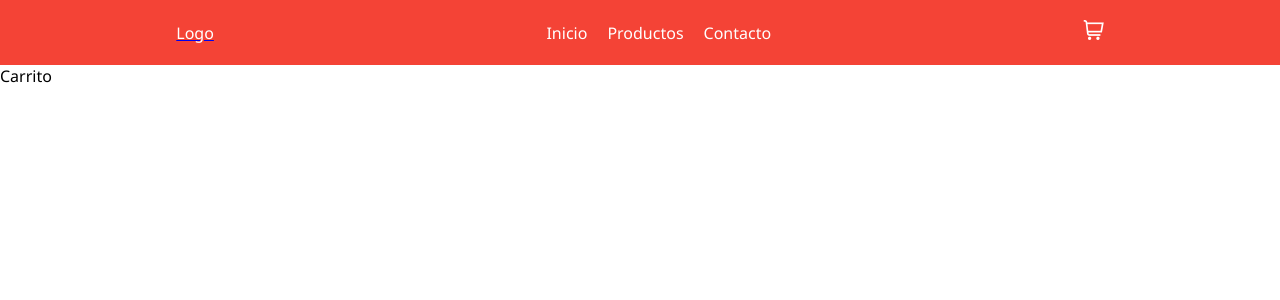
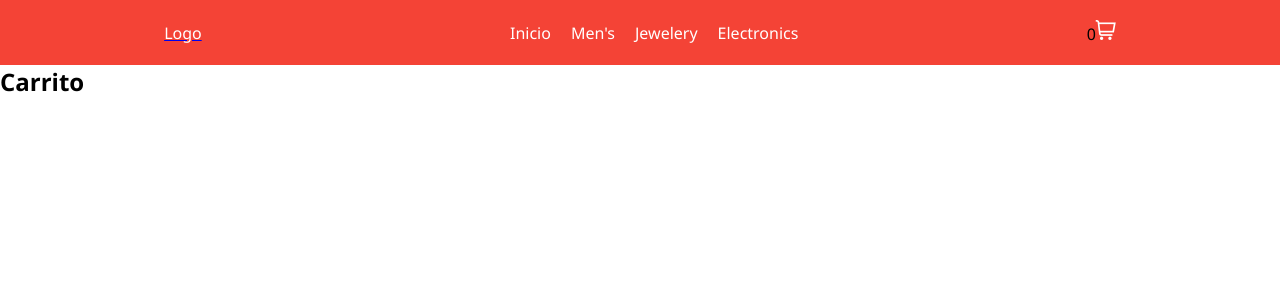
Before and after one commit to Lautaro-Reina/appreact_LautaroReina, a React (Create React App) app: page /cart in a window 1280 px wide. Shown: the top 300 px of the page. Built offline with nearby package versions, Linux system fonts and the light colour scheme.

Commit message:
CartContext agregado

```diff
--- a/src/App.js
+++ b/src/App.js
@@ -2,13 +2,15 @@ import React from 'react'
 import NavBar from './components/NavBar'
 import ItemListContainer from './components/ItemListContainer';
 import ItemDetailContainer from './components/ItemDetailContainer';
+import CartContext from './components/CartContext';
 import Cart from './components/Cart';
 import { BrowserRouter, Route, Routes } from 'react-router-dom';
 
 //<> CUMPLE LA FUNCION DE FRAGMENTO
 const App = () => {
   return (
-    <BrowserRouter>
+    <CartContext>
+      <BrowserRouter>
         <NavBar/>
         <Routes>
           <Route path="/" element={<ItemListContainer/>} />
@@ -16,7 +18,8 @@ const App = () => {
           <Route path="/item/:id" element={<ItemDetailContainer/>} />
           <Route path="/cart" element={<Cart/>} />
         </Routes>
-    </BrowserRouter>
+      </BrowserRouter>
+    </CartContext>
   )
 }
 
--- a/src/components/Cart.js
+++ b/src/components/Cart.js
@@ -1,8 +1,26 @@
 import React from 'react';
+import { useContext } from 'react';
+import { contextCart } from './CartContext';
 
 const Cart = () => {
+
+    const {carrito, priceTotal, removeItem, clear} = useContext(contextCart);
+
     return (
-        <p>Carrito</p>
+        <div>
+            <h2>Carrito</h2>
+            {carrito.map(producto => (
+                <>
+                <div key={producto.id}>
+                    <p>{producto.title}</p>
+                    <p>{producto.cantidad} x {producto.price}</p>
+                    <button onClick={() => removeItem(producto.id)}>X</button>
+                </div>
+                <button onClick={clear}>Limpiar</button>
+                <p>Total: AR$ {priceTotal()}</p>
+                </>
+            ))}
+        </div>
     )
 }
 
--- /dev/null
+++ b/src/components/CartContext.js
@@ -0,0 +1,76 @@
+import { createContext, useState, useEffect } from "react";
+
+export const contextCart = createContext()
+const { Provider } = contextCart
+
+const CartContext = ({ children }) => {
+
+    const [cantidad, setCantidad] = useState(0);
+    const [carrito, setCarrito] = useState(() => {
+        if (localStorage.getItem('cart')) {
+
+            return JSON.parse(localStorage.getItem('cart'));
+
+        }
+
+        return [];
+    })
+
+    const addItem = (item, quantity) => {
+        const copiaCarrito = [...carrito];
+        let producto = {...item, quantity};
+
+        if (isInCart(item.id)) {
+            let index = copiaCarrito.findIndex(e => e.id === item.id);
+            let producto = copiaCarrito[index];
+
+            producto.quantity += quantity;
+
+        } else {
+            copiaCarrito.push(producto);
+        }
+
+        setCarrito(copiaCarrito);
+        localStorage.setItem('cart', JSON.stringify(copiaCarrito));
+    }
+
+    const isInCart = (id) => {
+        carrito.some(e => e.id === id)
+    }
+
+    const priceTotal = () => {
+        return carrito.reduce((accum, element) => accum = accum + (element.price * element.quantity), 0)
+    }
+
+    const removeItem = (id) => {
+        const carritoActualizado = carrito.filter(e => e.id !== id)
+        setCarrito(carritoActualizado);
+        localStorage.setItem('cart', JSON.stringify(carritoActualizado));
+    }
+
+    const clear = () => {
+        setCarrito([]);
+        localStorage.removeItem('cart');
+    }
+
+    useEffect(() => {
+        if (carrito.length > 0) {
+            let cantidad = 0
+            carrito.forEach(item => cantidad = cantidad + item.quantity)
+            setCantidad(cantidad)
+        } else {
+            setCantidad(0)
+        }
+
+    }, [carrito])
+
+    const valueContext = {carrito, cantidad, addItem, isInCart, priceTotal, removeItem, clear}
+
+    return (
+        <Provider value={valueContext}>
+            {children}
+        </Provider>
+    )
+}
+
+export default CartContext;
--- a/src/components/CartWidget.js
+++ b/src/components/CartWidget.js
@@ -1,9 +1,15 @@
 import React from 'react';
+import { useContext } from 'react';
+import { contextCart } from './CartContext';
 
 const CartWidget = () => {
+
+    const {cantidad} = useContext(contextCart)
+
     return (
         <div className='cart'>
             <i class="fi fi-rs-shopping-cart cart__icon"></i>
+            {cantidad}
         </div>
 
     )
--- a/src/components/Item.js
+++ b/src/components/Item.js
@@ -11,6 +11,7 @@ const Item = (props) => {
                 <p>{props.item.title}</p>
             </div>
             <div class="card__price">
+                <span>{props.item.category}</span>
                 <span>{props.item.price}</span>
                 <Link to={`/item/${props.item.id}`}><button>Ver más</button></Link>
             </div>
--- a/src/components/ItemDetail.js
+++ b/src/components/ItemDetail.js
@@ -1,12 +1,20 @@
-import React, {useState} from 'react'
+import React, {useState, useContext} from 'react'
 import { Link } from 'react-router-dom';
 import ItemCount from './ItemCount';
+import {contextCart} from './CartContext';
 
 const ItemDetail = (props) => {
+
+    const {addItem} = useContext(contextCart)
+
+
+
     const [quantity, setQuantity] = useState(0);
 
     const onAdd = (quantityToAdd) => {
         setQuantity(quantityToAdd)
+
+        addItem(props.item, quantityToAdd)
     }
 
     return (
--- a/src/components/ItemListContainer.js
+++ b/src/components/ItemListContainer.js
@@ -6,7 +6,8 @@ const ItemListContainer = () => {
 
     const [loading, setLoading] = useState(true)
     const [items, setItems] = useState([]);
-    const listParams = useParams();
+
+    const {id} = useParams();
 
     useEffect (() => {
         fetch('https://fakestoreapi.com/products?limit=10')
@@ -15,8 +16,7 @@ const ItemListContainer = () => {
             })
              /* console.log(listParams) */
             .then((resultado) => {
-                setItems(resultado);
-                console.log(listParams)
+                setItems(resultado)
             })
             .catch(() => {
                 console.log('Error al cargar los productos');
@@ -24,7 +24,7 @@ const ItemListContainer = () => {
             .finally(() => {
                 setLoading(false);
             })
-    }, [listParams]);
+    }, [id]);
 
     return (
         loading
--- a/src/components/NavBar.js
+++ b/src/components/NavBar.js
@@ -10,8 +10,9 @@ const NavBar = () => {
           <nav className='header__navbar'>
               <ul className='header__ul-navbar'>
                   <li className='header__li-navbar'><Link to="/">Inicio</Link></li>
-                  <li className='header__li-navbar'><Link to="/category/productos">Productos</Link></li>
-                  <li className='header__li-navbar'><Link to="/category/contacto">Contacto</Link></li>
+                  <li className='header__li-navbar'><Link id="men's clothing"  to="/category/men'sclothing">Men's</Link></li>
+                  <li className='header__li-navbar'><Link id="jewelery" to="/category/jewelery">Jewelery</Link></li>
+                  <li className='header__li-navbar'><Link id="electronics" to="/category/electronics">Electronics</Link></li>
               </ul>
           </nav>
           <CartWidget/>
```
